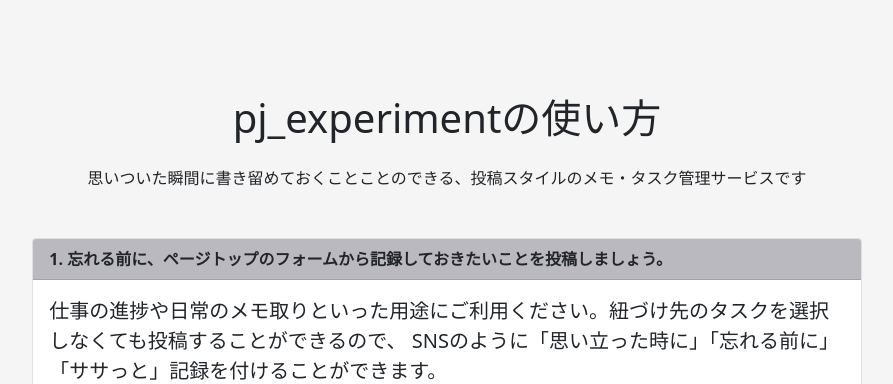
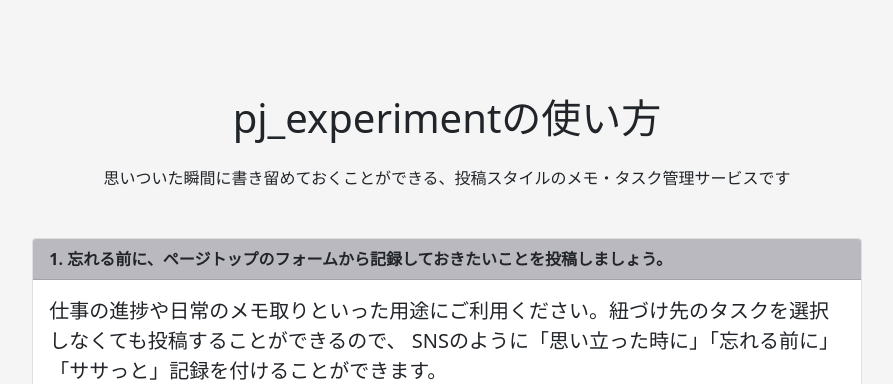
Before and after one commit to github-mizuki/pj_experiment2, a Django app: page /howtouse/ in a window 1280 px wide. Shown: the part 56-440 px from the top of the page, without its empty margins (193-1086 px from the left). Run offline with Django 4.2, Linux system fonts and the light colour scheme; some libraries are stand-ins or nearby versions.

Commit message:
modify HowToUse page

```diff
--- a/templates/accounts/howtouse.html
+++ b/templates/accounts/howtouse.html
@@ -103,7 +103,7 @@
       <div class="col-md-8 offset-md-2">
         <div class="text-center mb-5">
           <h1 class="mb-4">pj_experimentの使い方</h1>
-          <p>思いついた瞬間に書き留めておくことことのできる、投稿スタイルのメモ・タスク管理サービスです</p>
+          <p>思いついた瞬間に書き留めておくことができる、投稿スタイルのメモ・タスク管理サービスです</p>
         </div>
         <div class="card mb-3">
           <div class="card-header fw-bold">
```
